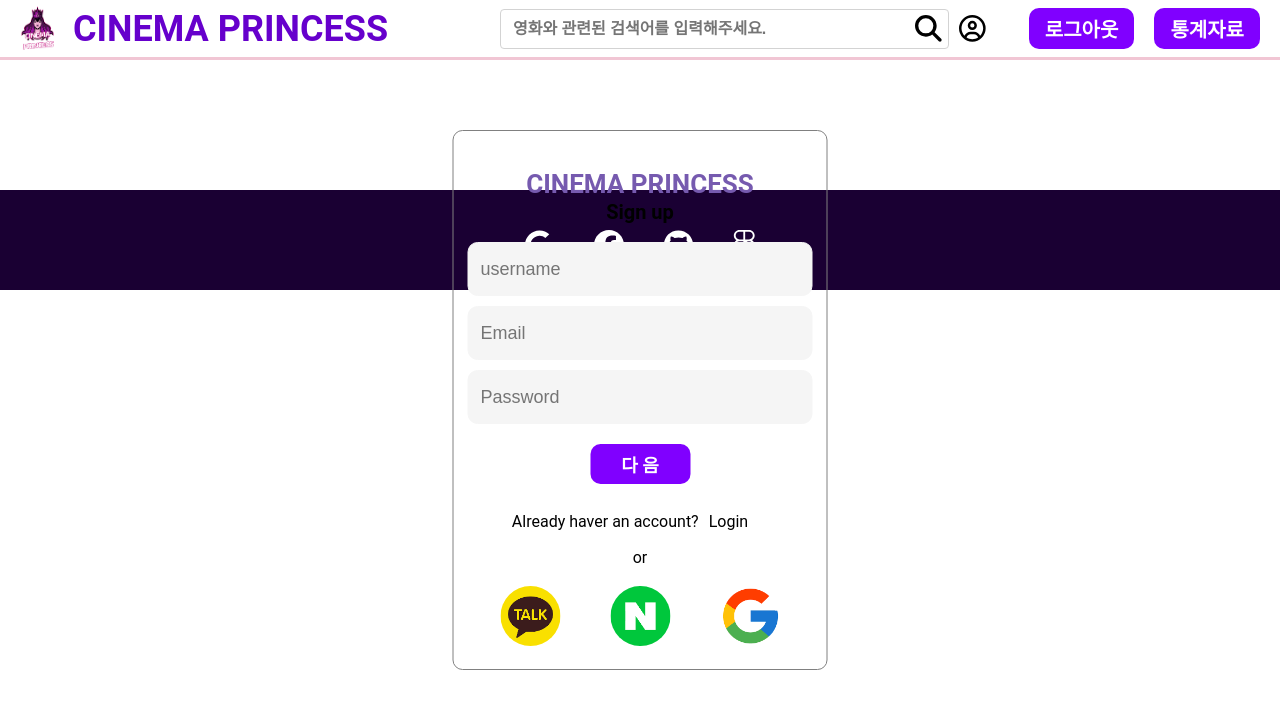
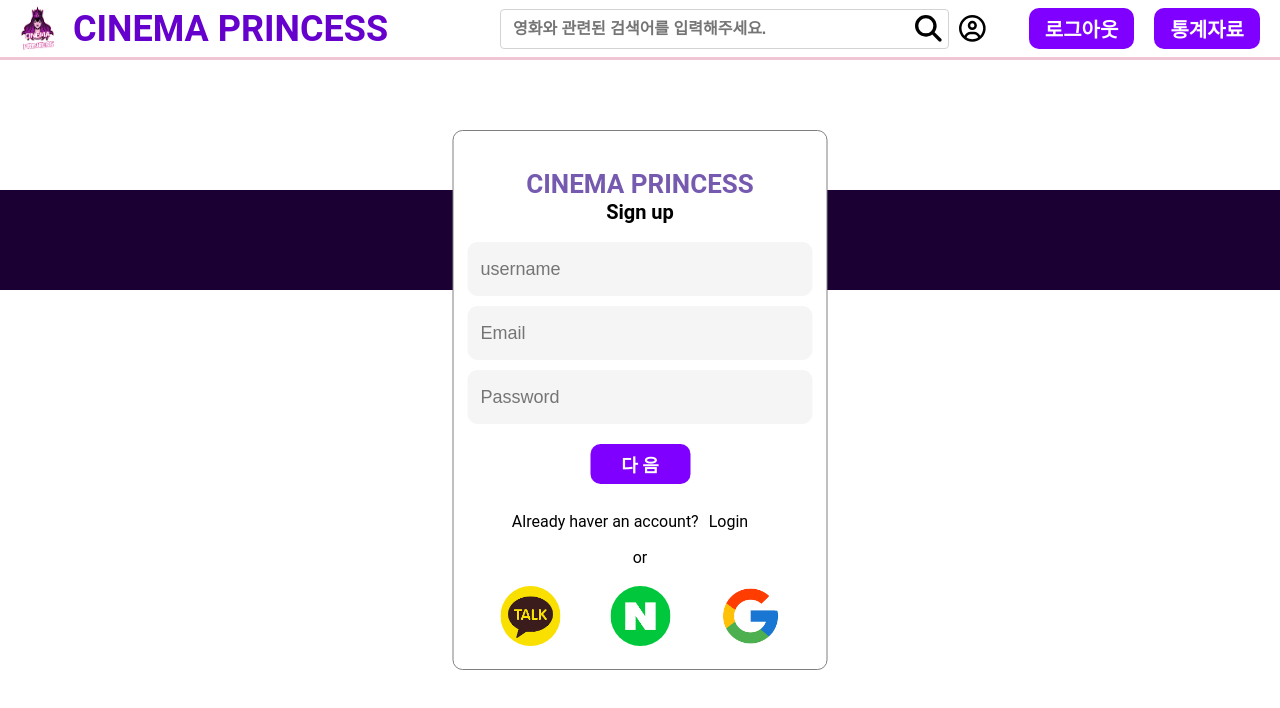
Before and after one commit to JERE-GIM/seb44_main_033, a React (Create React App) app in the folder client/: page /signup in a window 1280 px wide. Shown: the top 708 px of the page. Built offline with nearby package versions, Linux system fonts and the light colour scheme.

Commit message:
design: 디자인 수정

```diff
--- a/client/src/components/signup/SignupForm1.tsx
+++ b/client/src/components/signup/SignupForm1.tsx
@@ -13,7 +13,6 @@
 import {
   ModalBackground,
   ModalContainer,
-  Container,
   Container1page,
   LogoTitle,
   SubTitle,
@@ -180,7 +179,6 @@
   return (
     <ModalBackground onClick={onClose}>
       <ModalContainer ref={modalRef} onClick={handleModalClick}>
-        <Container>
         {currentPage === 1 && (
           <Container1page>
             <LogoTitle>CINEMA PRINCESS</LogoTitle>
@@ -448,16 +446,12 @@
             <Alertmessage>⚠️ 선호 장르는 0-3개 선택해주세요</Alertmessage>
             <MessageBox>
               <SignupButton2 onClick={handlePrev}>이 전</SignupButton2>
-                <SignupButton2
-                  disabled={!isConfirmValid}
-                  onClick={handleConfirm}
-                >
+              <SignupButton2 disabled={!isConfirmValid} onClick={handleConfirm}>
                 확 인
               </SignupButton2>
             </MessageBox>
           </Container2page>
         )}
-        </Container>
       </ModalContainer>
     </ModalBackground>
   );
--- a/client/src/components/styles/SignupForm1.styled.ts
+++ b/client/src/components/styles/SignupForm1.styled.ts
@@ -10,6 +10,15 @@
   ); /* 창을 수평 및 수직으로 정확히 중앙에 위치시킴 */
   /* 모달 창의 크기, 배경색, 그림자 등의 스타일을 추가로 설정할 수 있습니다. */
   z-index: 1000; /* 모달 창의 z-index 설정 */
+  background-color: white;
+  display: flex;
+  flex-direction: column;
+  align-items: center;
+  width: 375px;
+  height: 540px;
+  box-sizing: border-box;
+  border: 1px solid gray;
+  border-radius: 10px;
 `;
 export const ModalBackground = styled.div`
   position: fixed;
@@ -24,16 +33,6 @@
   right: 0;
   background: rgba(0, 0, 0, 0, 0.8);
   z-index: 999; /* 모달 배경의 z-index 설정 */
-`;
-export const Container = styled.h1`
-  display: flex;
-  flex-direction: column;
-  align-items: center;
-  width: 375px;
-  height: 540px;
-  box-sizing: border-box;
-  border: 1px solid gray;
-  border-radius: 10px;
 `;
 export const Container1page = styled.h1`
   display: flex;
```
Lines whose indentation alone changed are shown as unchanged.
